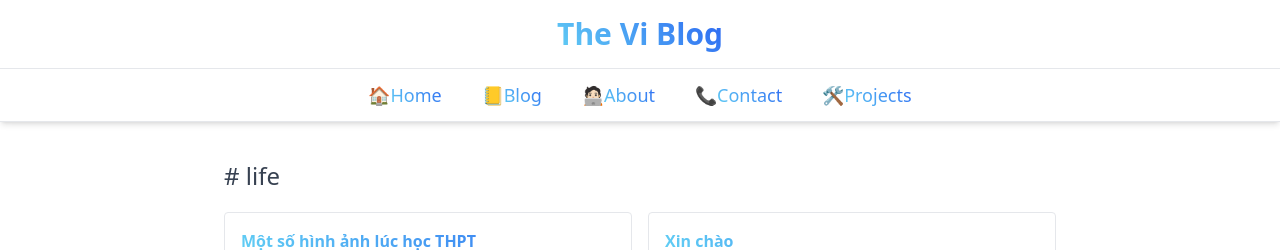
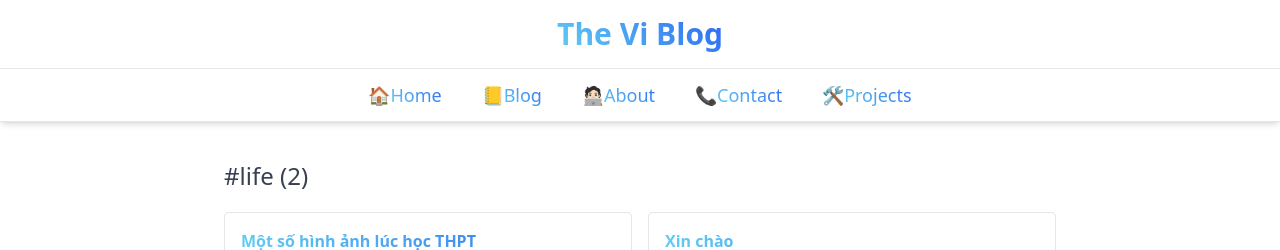
Before and after one commit to thevi31415/nguyenduongtheviblog, a Next.js app: page /tags/life in a window 1280 px wide. Shown: the top 250 px of the page. Built offline with nearby package versions, Linux system fonts and the light colour scheme.

Commit message:
Cập nhật giao diện

```diff
--- a/app/tags/[slug]/page.tsx
+++ b/app/tags/[slug]/page.tsx
@@ -158,7 +158,7 @@ const Tags = (props: any) => {
     <div>
       <div className="overflow-hidden">
         <h4 className="  text-2xl font-medium text-gray-700 mb-5" id="new">
-          # {slug}
+          #{slug} ({postMetadata.length})
         </h4>
         <div className="grid grid-cols-2 gap-4 sm:grid-cols-2 mb-4">
           {postPreviews ? (
```
